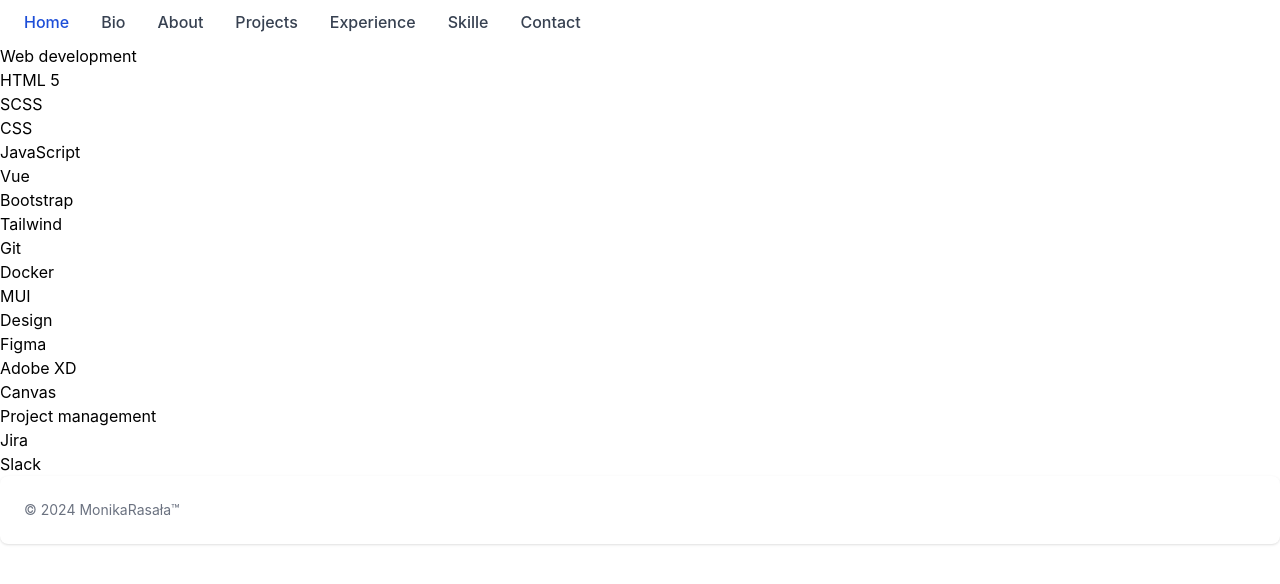
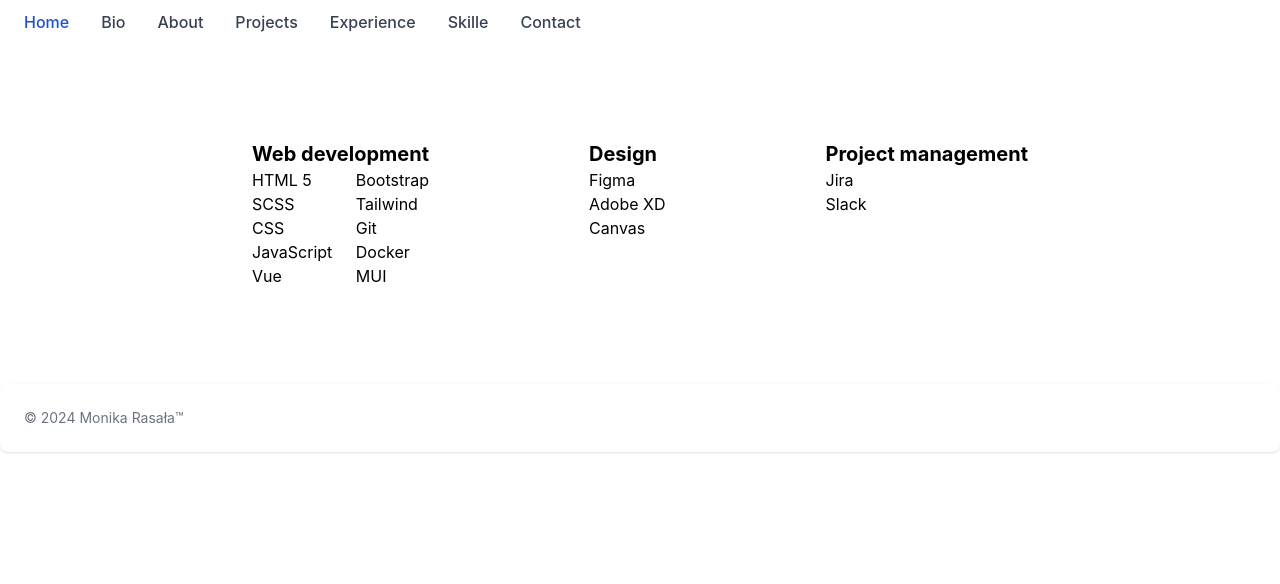
Before and after one commit to Monika-dotcom-boo/CV, a React (Vite) app in the folder CV/: page /skille in a window 1280 px wide. Shown: the top 584 px of the page. Built offline with nearby package versions, Linux system fonts and the light colour scheme.

Commit message:
changes to the pages

```diff
--- a/CV/src/componets/home/Home.jsx
+++ b/CV/src/componets/home/Home.jsx
@@ -1,4 +1,4 @@
-// import profile from "assets/profile.jpeg"
+// import profile from './assets/profile.jpeg';
 
 function Home() {
     return (
@@ -6,7 +6,7 @@
         <div className="">
           <div className="flex align-center justify-center">
             <p className="text-6xl">Hi!</p>
-            <img src="assets/profile.jpeg" alt="My Photo" />
+            {/* <img src={profile} alt="Profile" /> */}
           </div>
           <p className="columns-2 text-xl my-8">
             <p>Hi, I'm Monika - a front-end developer with a passion for creating beautiful and intuitive digital experiences.</p>
--- a/CV/src/componets/layout/Footer.jsx
+++ b/CV/src/componets/layout/Footer.jsx
@@ -6,7 +6,7 @@
     return (
       <div>
         <FooterFlowbite container>
-          <FooterFlowbite.Copyright href="#" by="MonikaRasała™" year={2024} />
+          <FooterFlowbite.Copyright href="#" by="Monika Rasała™" year={2024} />
         </FooterFlowbite>
       </div>
     )
--- a/CV/src/componets/layout/Header.jsx
+++ b/CV/src/componets/layout/Header.jsx
@@ -10,8 +10,8 @@
                 <svg className="hidden w-6 h-6" fill="currentColor" viewBox="0 0 20 20" xmlns="http://www.w3.org/2000/svg"><path fillRule="evenodd" d="M4.293 4.293a1 1 0 011.414 0L10 8.586l4.293-4.293a1 1 0 111.414 1.414L11.414 10l4.293 4.293a1 1 0 01-1.414 1.414L10 11.414l-4.293 4.293a1 1 0 01-1.414-1.414L8.586 10 4.293 5.707a1 1 0 010-1.414z" clipRule="evenodd" /></svg>
               </button>
             </div>
-            <div className="hidden flex w-full lg:flex lg:w-auto lg:order-1 flex" id="mobile-menu-2">
-              <ul className="flex flex-col mt-4 font-medium lg:flex-row lg:space-x-8 lg:mt-0">
+            <div className="hidden flex w-full lg:flex lg:w-auto lg:order-1 flex-end" id="mobile-menu-2">
+              <ul className="flex flex-col mt-4 font-medium lg:flex-row lg:space-x-8 lg:mt-0 flex-end">
                 <li>
                   <a href="/Home" className="block py-2 pr-4 pl-3 text-white rounded bg-primary-700 lg:bg-transparent lg:text-primary-700 lg:p-0 dark:text-white" aria-current="page">Home</a>
                 </li>
--- a/CV/src/componets/skille/Skille.jsx
+++ b/CV/src/componets/skille/Skille.jsx
@@ -1,33 +1,44 @@
 
 function Skille() {
     return (
+      <div className="flex justify-center my-24">
         <div>
-
-        <div>
-          <p className="underline-offset-2">Web development</p>
-        </div>
+          <p className="font-bold text-xl decoration-double">Web development</p>
+          <div className="flex justify-between">
             <div>
               <p>HTML 5</p>
               <p>SCSS</p>
               <p>CSS</p>
               <p>JavaScript</p>
               <p>Vue</p>
+            </div>
+            <div>
               <p>Bootstrap</p>
               <p>Tailwind</p>
               <p>Git</p>
               <p>Docker</p>
               <p>MUI</p>
             </div>
+          </div>
+        </div>
+        <div className="mx-40">
           <div>
-          <h4>Design</h4>
+            <p className="font-bold text-xl decoration-double">Design</p>
+          </div>
+          <div>
             <p>Figma</p>
             <p>Adobe XD</p>
             <p>Canvas</p>
           </div>
+        </div>
         <div>
-          <p>Project management</p>
+          <div>
+            <p className="font-bold text-xl decoration-double">Project management</p>
+          </div>
+          <div>
             <p>Jira</p>
             <p>Slack</p>
+          </div>
         </div>
 
       </div>
```
Lines whose indentation alone changed are shown as unchanged.
